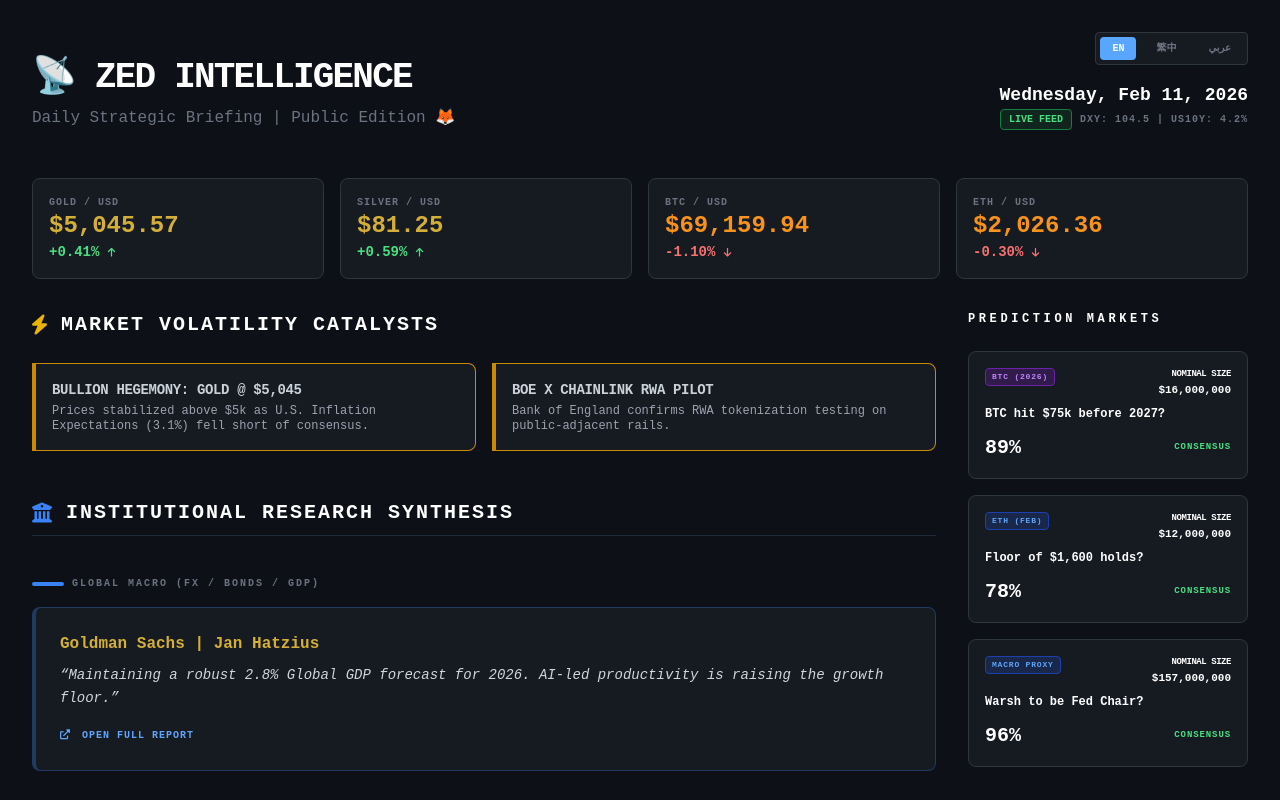
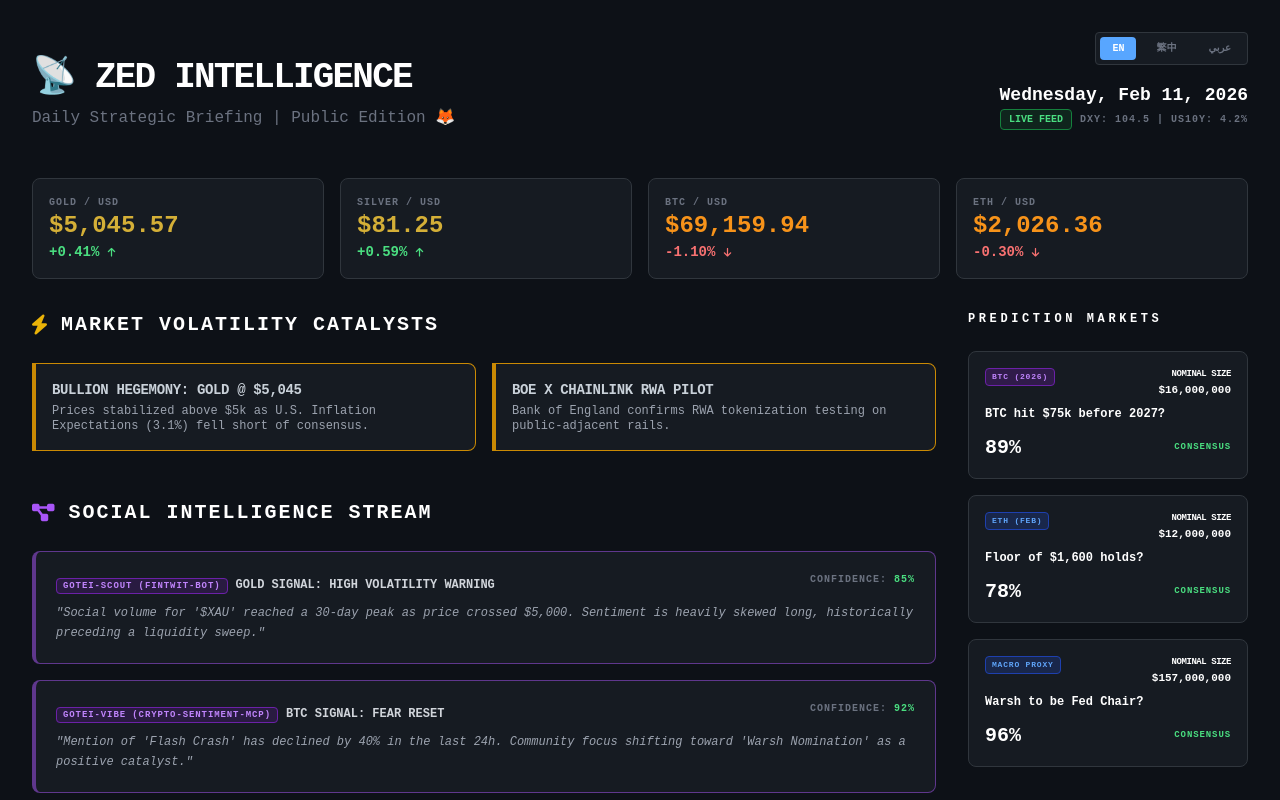
Before and after one commit to fcube3/zed-intel, a Next.js app: page / in a window 1280 px wide. Shown: the top 800 px of the page. Built offline with nearby package versions, Linux system fonts and the light colour scheme.

Commit message:
Integrate Social Intelligence Stream (Gotei Squad Output) to Dashboard

```diff
--- a/src/app/page.tsx
+++ b/src/app/page.tsx
@@ -1,5 +1,4 @@
 "use client";
-// Force Vercel Rebuild - Feb 11 v2
 import dailyIntel from "@/data/daily-intel.json";
 import LivePriceTicker from "@/components/LivePriceTicker";
 import AssetSelector from "@/components/AssetSelector";
@@ -53,6 +52,27 @@ export default function Home() {
                   <h3 className="font-bold mb-1 text-sm group-hover:text-yellow-500 transition uppercase tracking-tight">{item.title}</h3>
                   <p className="text-xs text-gray-400 leading-tight">{item.summary}</p>
                 </a>
+              ))}
+            </div>
+          </section>
+
+          {/* Social Intelligence Stream (The Squad Output) */}
+          <section>
+            <h2 className="text-xl font-bold mb-6 flex items-center uppercase tracking-widest text-white">
+              <i className={`fas fa-project-diagram ${language === 'ar' ? 'ml-3' : 'mr-3'} text-purple-500`}></i> {t.socialIntelTitle}
+            </h2>
+            <div className="space-y-4">
+              {dailyIntel.social_intelligence.map((item, idx) => (
+                <div key={idx} className="bg-[#161b22] border border-[#30363d] p-5 rounded-lg border-l-4 border-purple-500/50">
+                  <div className="flex justify-between items-start mb-2">
+                    <div>
+                      <span className="text-[9px] font-black bg-purple-900/30 text-purple-400 px-1.5 py-0.5 rounded uppercase tracking-widest border border-purple-800 mr-2">{item.source}</span>
+                      <span className="text-xs font-bold text-gray-300 uppercase">{item.asset} Signal: {item.signal}</span>
+                    </div>
+                    <span className="text-[10px] font-bold text-gray-500 uppercase tracking-widest">{t.confidence}: <span className="text-green-400">{item.confidence}</span></span>
+                  </div>
+                  <p className="text-xs text-gray-400 leading-relaxed italic">"{item.insight}"</p>
+                </div>
               ))}
             </div>
           </section>
--- a/src/data/daily-intel.json
+++ b/src/data/daily-intel.json
@@ -39,5 +39,21 @@
       "insight": "Maintains $150,000 BTC price target for 2026 citing institutional ETF absorption floor.",
       "url": "https://www.investing.com/news/analyst-ratings/bernstein-sees-150k-bitcoin-in-2026-names-top-tokenization-stocks-93CH-4432662"
     }
-  }
+  },
+  "social_intelligence": [
+    {
+      "source": "Gotei-Scout (FinTwit-Bot)",
+      "asset": "Gold",
+      "signal": "High Volatility Warning",
+      "insight": "Social volume for '$XAU' reached a 30-day peak as price crossed $5,000. Sentiment is heavily skewed long, historically preceding a liquidity sweep.",
+      "confidence": "85%"
+    },
+    {
+      "source": "Gotei-Vibe (Crypto-Sentiment-MCP)",
+      "asset": "BTC",
+      "signal": "Fear Reset",
+      "insight": "Mention of 'Flash Crash' has declined by 40% in the last 24h. Community focus shifting toward 'Warsh Nomination' as a positive catalyst.",
+      "confidence": "92%"
+    }
+  ]
 }
--- a/src/data/translations.ts
+++ b/src/data/translations.ts
@@ -13,6 +13,7 @@ export const translations = {
     predictionTitle: "Prediction Markets",
     sentimentTitle: "Sentiment Radar",
     calendarTitle: "Economic Calendar",
+    socialIntelTitle: "Social Intelligence Stream",
     logicTitle: "Zed's Logic Briefing",
     openReport: "Open Full Report",
     verifiedSource: "Verified Source",
@@ -25,6 +26,7 @@ export const translations = {
     poweredBy: "Engineered by",
     footerText: "Confidential Intelligence Summary",
     trapPhase: "Dumb Money Trap Phase",
+    confidence: "Confidence",
     nominalSuffix: "",
     dir: "ltr"
   },
@@ -42,6 +44,7 @@ export const translations = {
     predictionTitle: "預測市場",
     sentimentTitle: "情緒雷達",
     calendarTitle: "經濟日曆",
+    socialIntelTitle: "社交情報流",
     logicTitle: "Zed 邏輯簡報",
     openReport: "閱讀完整報告",
     verifiedSource: "來源驗證",
@@ -54,6 +57,7 @@ export const translations = {
     poweredBy: "技術開發：",
     footerText: "機密情報摘要",
     trapPhase: "散戶陷阱階段",
+    confidence: "置信度",
     nominalSuffix: "",
     dir: "ltr"
   },
@@ -71,6 +75,7 @@ export const translations = {
     predictionTitle: "أسواق التوقعات",
     sentimentTitle: "رادار المشاعر",
     calendarTitle: "المفكرة الاقتصادية",
+    socialIntelTitle: "تدفق الاستخبارات الاجتماعية",
     logicTitle: "إيجاز منطق زيد",
     openReport: "فتح التقرير الكامل",
     verifiedSource: "مصدر موثق",
@@ -83,6 +88,7 @@ export const translations = {
     poweredBy: "تم التطوير بواسطة",
     footerText: "ملخص الاستخبارات السرية",
     trapPhase: "مرحلة فخ الأموال الغبية",
+    confidence: "الثقة",
     nominalSuffix: "",
     dir: "rtl"
   }
```
